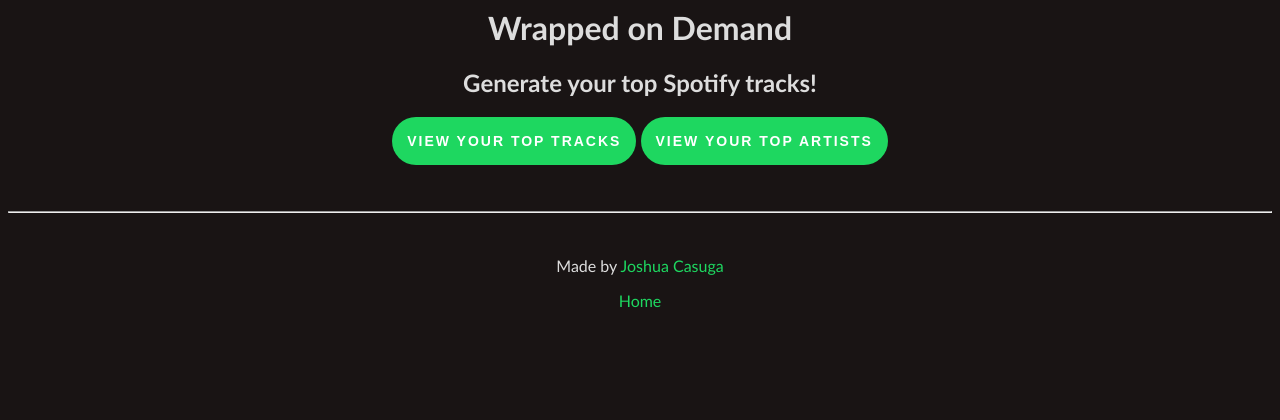
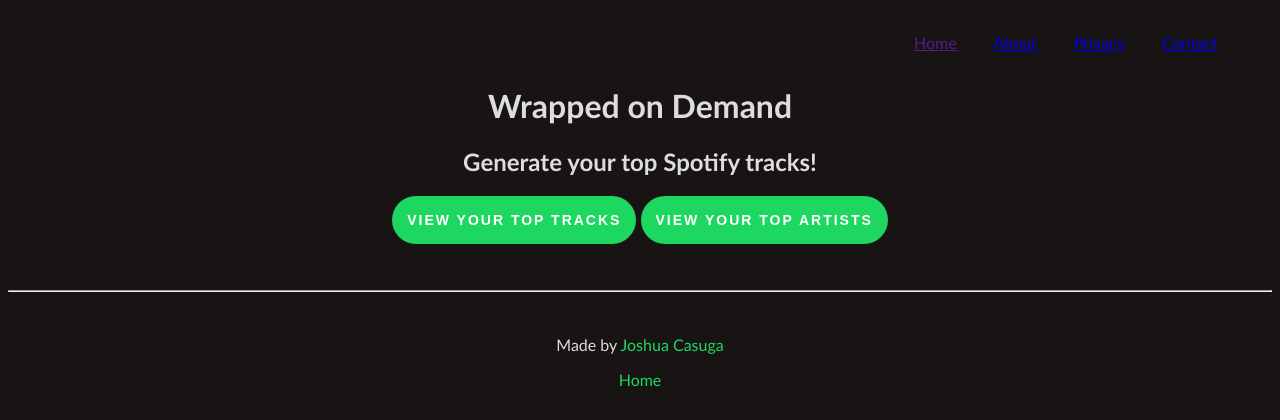
Before and after one commit to joshuacasuga/receiptify, a Flask app: page /landing in a window 1280 px wide. Shown: the top 420 px of the page. Run offline with Flask 3, Linux system fonts and the light colour scheme.

Commit message:
Added header and other pages

```diff
--- a/app.py
+++ b/app.py
@@ -50,6 +50,18 @@
 @app.route('/landing')
 def landing():
     return render_template('landing.html', title = 'Wrapped on Demand')
+
+@app.route('/about')
+def about():
+    return render_template('about.html')
+
+@app.route('/privacypolicy')
+def privacy():
+    return render_template('privacy.html')
+
+@app.route('/contact')
+def contact():
+    return render_template('contact.html')
 
 @app.route('/tracks')
 def tracks():
--- a/static/style.css
+++ b/static/style.css
@@ -81,11 +81,6 @@
     height: 48px;
 }
 
-.spotifyButton:hover {
-    transform: scale(1.04);
-    background-color: #21e065;
-}
-
 .hyperlink:link,
 .hyperlink:visited {
     color: #1ED760;
@@ -109,3 +104,19 @@
     text-align: center;
     /*padding-bottom: 30%;*/
 }
+
+nav>ul {
+    display: inline-block;
+    list-style-type: none;
+    padding: 2vh 3vw;
+    margin: 0vh;
+    float: right;
+}
+
+nav>ul>li {
+    border: 1px solid transparent;
+    border-radius: 1vh;
+    padding: 1vh 1.2vw;
+    margin: 0;
+    display: inline-block
+}
--- /dev/null
+++ b/templates/about.html
@@ -0,0 +1,3 @@
+<html>
+    Welcome
+</html>
--- a/templates/landing.html
+++ b/templates/landing.html
@@ -9,6 +9,23 @@
     <title>{{ title }}</title>
   </head>
   <body>
+    <!--header-->
+    <div>
+      <nav>
+        <ul>
+          <li><a href="">Home</a></li>
+          <li><a href=" {{ url_for('about') }} ">About</a></li>
+          <li><a href=" {{ url_for('privacy') }} ;">Privacy</a></li>
+          <li><a href=" {{ url_for('contact') }} ">Contact</a></li>
+        </ul>
+      </nav>
+      <br>
+      <br>
+      <br>
+    </div>
+
+    <!--end header-->
+    <!--body-->
     <center>
       <h1>Wrapped on Demand</h1>
       <h2>Generate your top Spotify tracks!</h2>
@@ -20,7 +37,7 @@
         View Your Top Artists
       </button>
     </center>
-
+    <!--end body-->
     <!--footer-->
     <div class="footer">
       <center>
@@ -35,9 +52,10 @@
           <a class="hyperlink" href="https://www.linkedin.com/in/joshuacasuga/" target="_blank">Joshua Casuga</a>
         </p>
         <p class="info">
-          <a class="hyperlink" href="http://127.0.0.1:5000/">Home</a>
+          <a class="hyperlink" href="">Home</a>
         </p>
       </center>
     </div>
+    <!--end footer-->
   </body>
 </html>
```
Also changed, not shown: templates/artists.html (+20 -2 lines), templates/index.html (+22 -4 lines), templates/tracks.html (+20 -2 lines), templates/contact.html (added), templates/privacy.html (added).
